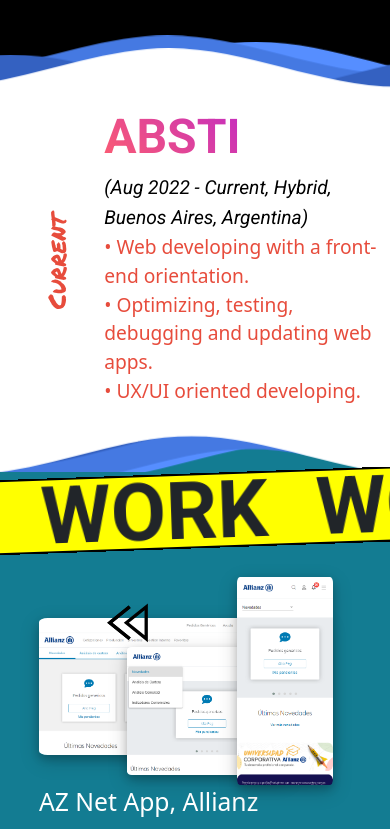
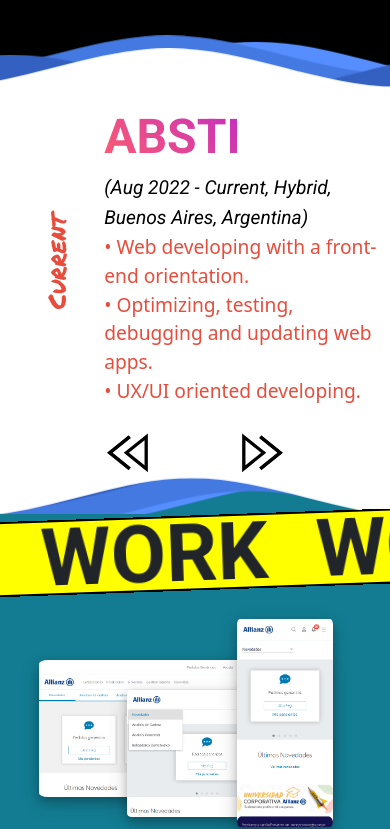
Before and after one commit to Nicoloman/my-portfolio, an Angular app: page / in a window 390 px wide. Shown: the part 1550-2379 px from the top of the page. Built offline with nearby package versions, Linux system fonts and the light colour scheme.

Commit message:
Adapting Mobile

```diff
--- a/src/app/experience/experience.component.html
+++ b/src/app/experience/experience.component.html
@@ -43,7 +43,7 @@
         <div class="logos">
           <div class="sub-container">
             <div class="logo-container">
-              <fa-icon [size]="'3x'" [icon]="faAngular"></fa-icon>
+              <fa-icon [icon]="faAngular"></fa-icon>
               <span> Angular</span>
             </div>
             <div class="logo-container">
--- a/src/app/work-experience/arrow.styles.scss
+++ b/src/app/work-experience/arrow.styles.scss
@@ -1,9 +1,7 @@
 $ease: cubic-bezier(0.2, 1, 0.3, 1);
 
 .wrapper {
-  left: 20%;
-  top: 255%;
-  position: absolute;
+  position: relative;
   margin: auto;
   display: flex;
   justify-content: space-between;
--- a/src/app/work-experience/work-experience.component.html
+++ b/src/app/work-experience/work-experience.component.html
@@ -69,7 +69,6 @@
       </li>
     </ul>
   </div>
-  </div>
   <div class="wrapper">
     <svg
       id="prev"
@@ -122,3 +121,4 @@
       </g>
     </svg>
   </div>
+</div>
```
Lines whose indentation alone changed are shown as unchanged.
